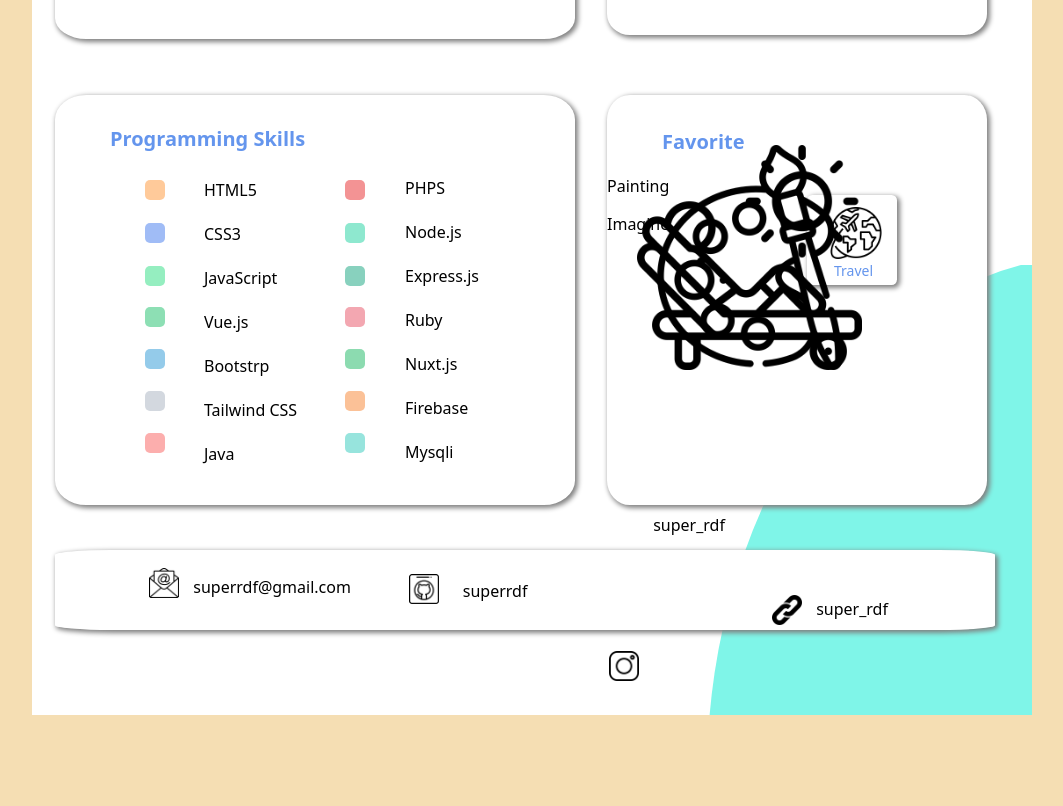
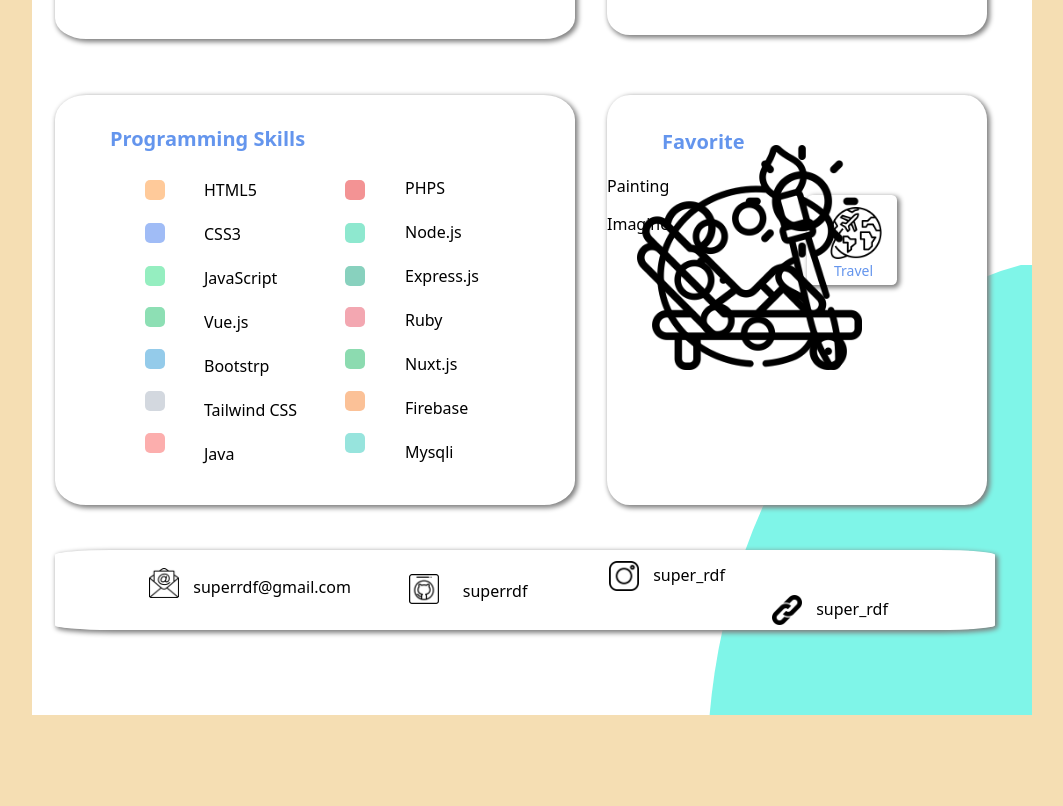
Before and after one commit to Exodya21/2n-Intento, a plain HTML site: page FOLDER/index.html in a window 1280 px wide. Shown: the part 685-1491 px from the top of the page, without its empty margins (48-1111 px from the left). Drawn offline with Linux system fonts and the light colour scheme.

Commit message:
intento2

```diff
--- a/FOLDER/main.css
+++ b/FOLDER/main.css
@@ -310,7 +310,7 @@
   height: 30px;
   max-height: 40px;
   border-radius: 6%;
-  top: -50px;
+  top: -140px;
   left: 137px;
   display: inline-block;
   border: 1px;
@@ -319,7 +319,7 @@
   display: inline-block;
   justify-content: flex-start;
   position: relative;
-  top: -200px;
+  top: -150px;
   left: 147px;
 }
 .enlace img {
```
